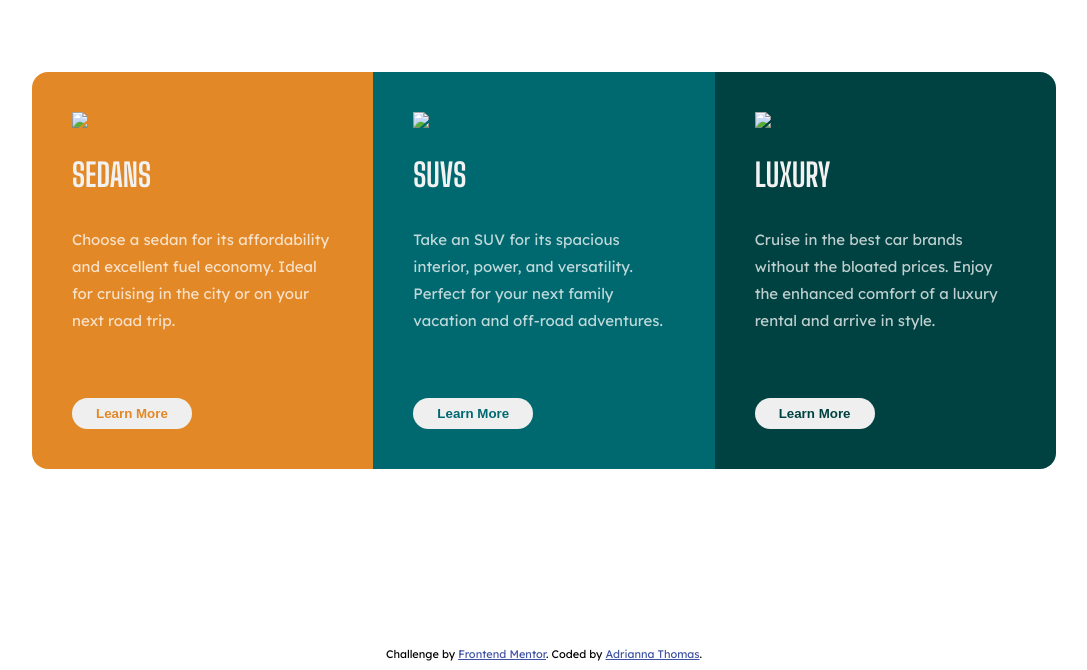
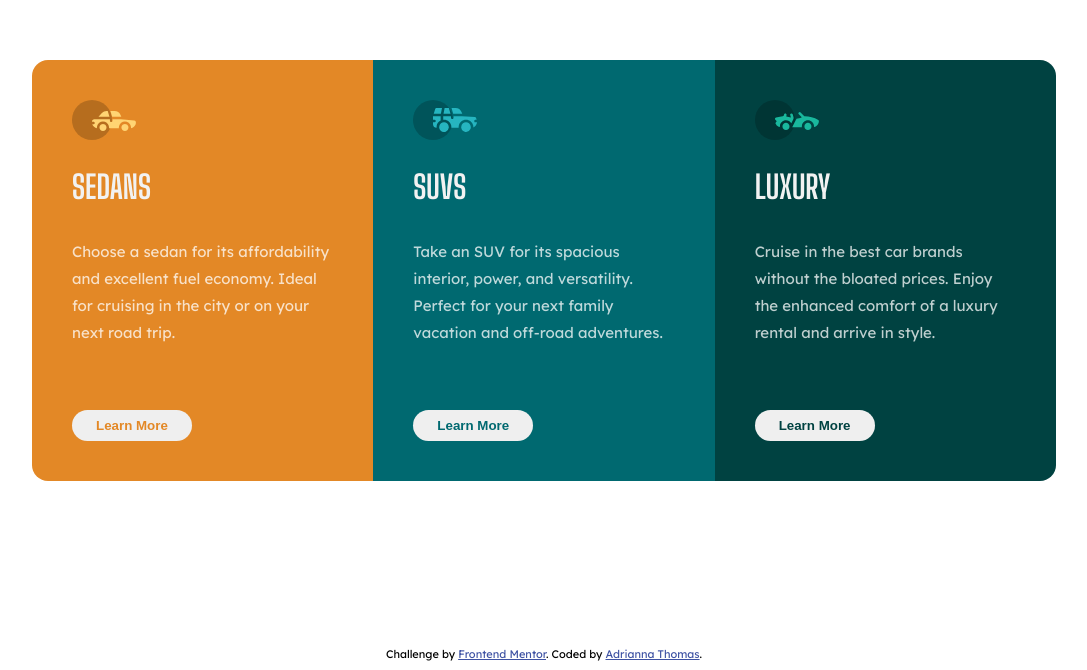
Before and after one commit to adrianna-thomas/3-column-preview-card-component, a plain HTML site: page index.html in a window 1280 px wide. Shown: the part 130-800 px from the top of the page, without its empty margins (96-1183 px from the left). Drawn offline with Linux system fonts and the light colour scheme; the site is published under a folder, as on GitHub Pages, so addresses that start at the root find nothing.

Commit message:
Update index.html

```diff
--- a/index.html
+++ b/index.html
@@ -25,20 +25,20 @@
             <div class="wrapper">
 
                 <div id="sedan-container" class="card">
-                    <img src="/images/icon-sedans.svg" />
+                    <img src="./images/icon-sedans.svg" />
                     <h2 class="title">Sedans</h2>
                     <p class="info">Choose a sedan for its affordability and excellent fuel economy. Ideal for cruising in the city or on your next road trip.</p>
                     <button class="sedan-btn">Learn More</button>
                 </div>
 
                 <div id="suv-container" class="card">
-                    <img src="/images/icon-suvs.svg" />
+                    <img src="./images/icon-suvs.svg" />
                     <h2 class="title">SUVs</h2>
                     <p class="info">Take an SUV for its spacious interior, power, and versatility. Perfect for your next family vacation and off-road adventures.</p>
                     <button class="suv-btn">Learn More</button>
                 </div>
                 <div id="luxury-container" class="card">
-                    <img src="/images/icon-luxury.svg" />
+                    <img src="./images/icon-luxury.svg" />
                     <h2 class="title">Luxury</h2>
                     <p class="info">Cruise in the best car brands without the bloated prices. Enjoy the enhanced comfort of a luxury rental and arrive in style.</p>
                     <button class="luxury-btn">Learn More</button>
```
